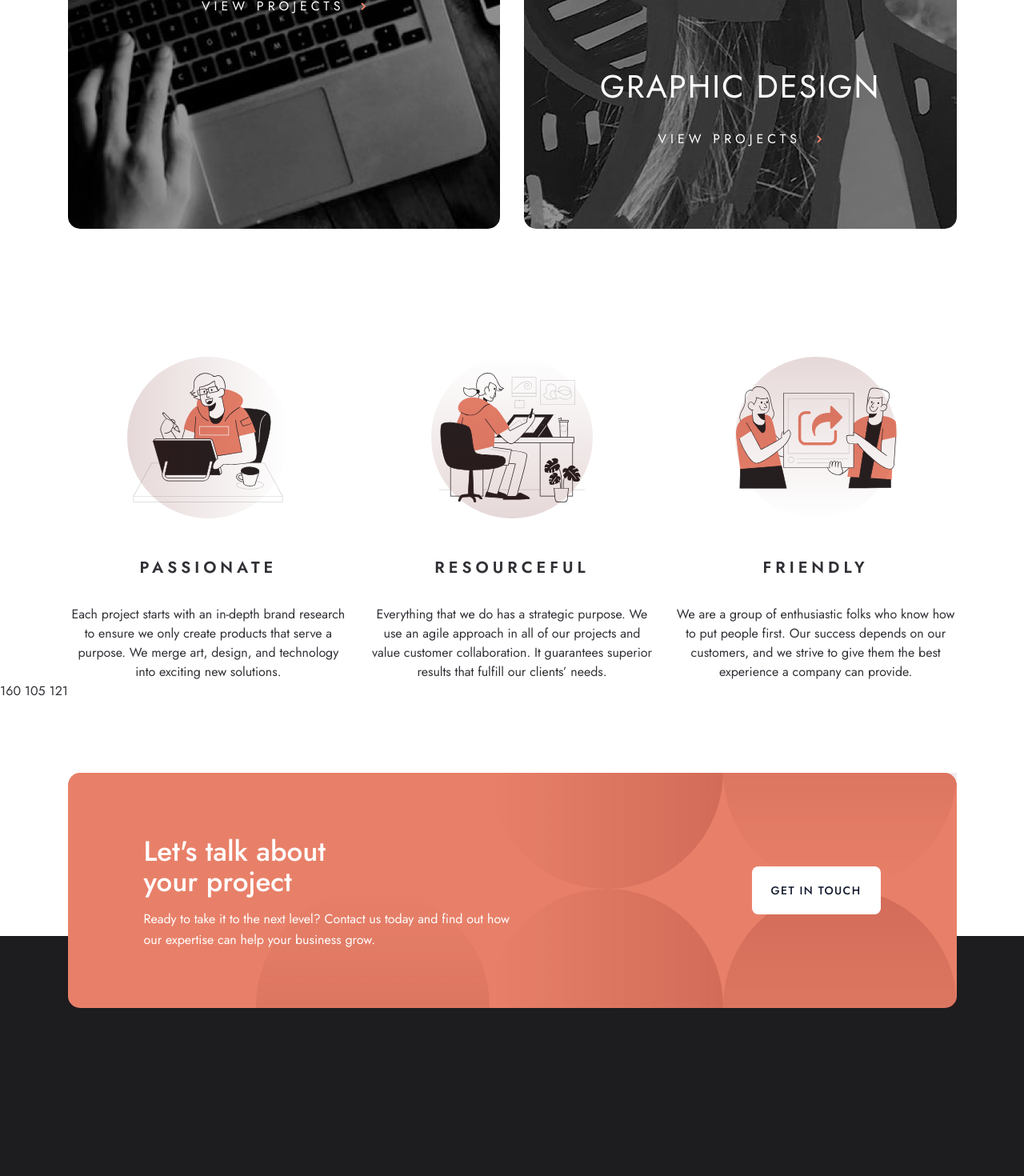
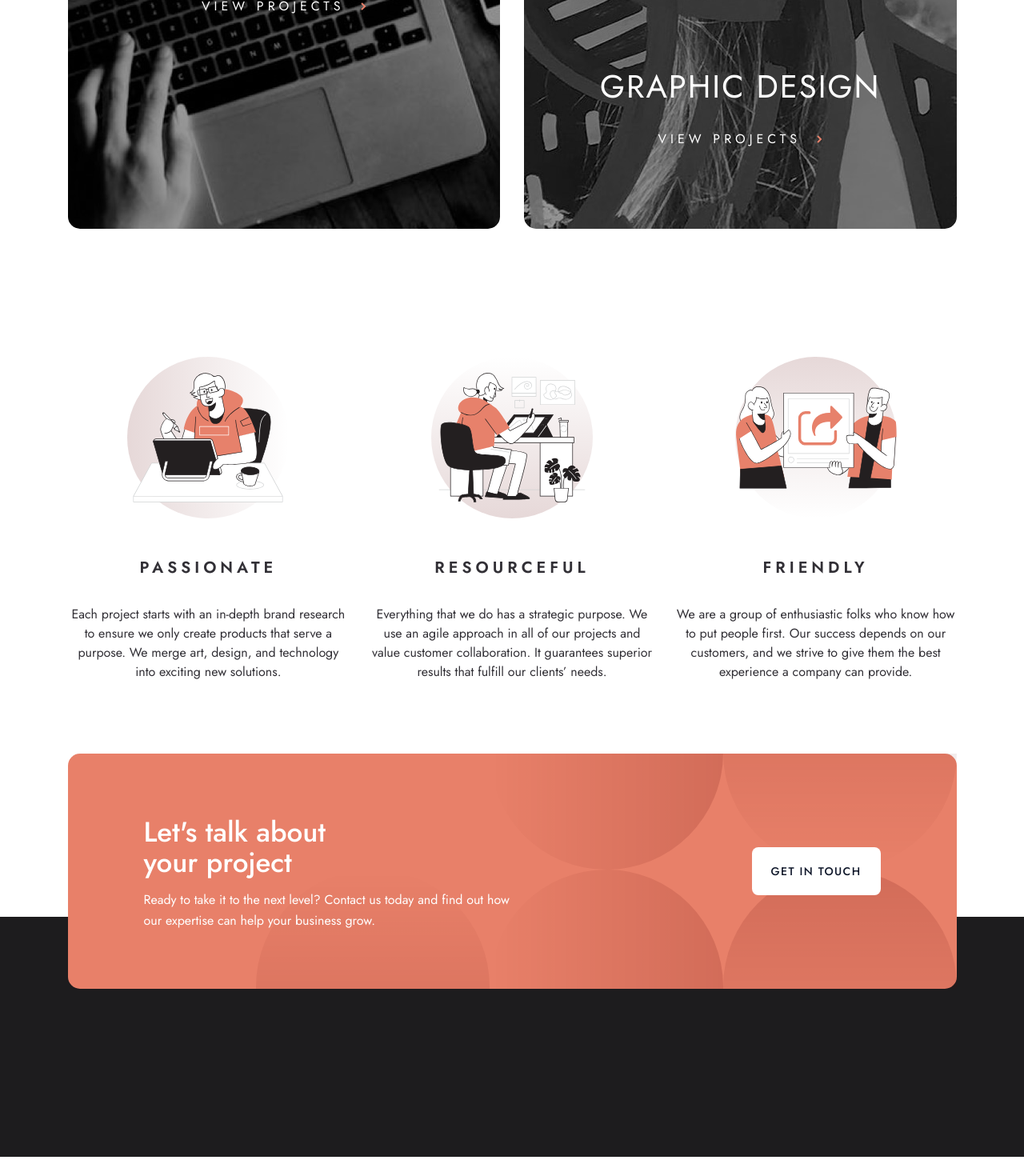
Before and after one commit to ElHuzain/designo-multi-page, a Next.js app: page /home in a window 1280 px wide. Shown: the part 1309-2779 px from the top of the page at 80% size. After the commit the page ends 2755 px from the top, so only its background shows below. Built offline with nearby package versions, Linux system fonts and the light colour scheme.

Commit message:
style adjustments

```diff
--- a/components/common/footer.tsx
+++ b/components/common/footer.tsx
@@ -5,25 +5,29 @@ import { Button } from '@/components/ui/button'
 const Footer = () => {
   return (
     <div>
-      160 105 121
+
       <MaxWidthContainer className="translate-y-[90px] rounded-[15px] bg-primary">
         <div className="relative items-center overflow-hidden justify-between flex px-[95px] py-[72px]">
 
           {/* Background decoration */}
           <img alt='bg-decoration' src='/assets/shared/desktop/bg-pattern-call-to-action.svg' className="absolute z-[-1] right-0 top-[-50%]" />
 
+          {/* Content */}
           <div className="text-white">
             <h2 className="text-[35px] font-[500] flex flex-col mb-2"><span className="mb-[-15px]">Let's talk about</span> <span>your project</span></h2>
             <p className="leading-[26px]">Ready to take it to the next level? Contact us today and find out how<br /> our expertise can help your business grow.</p>
           </div>
+
+          {/* CTA */}
           <Button variant="secondary" className="h-fit w-fit">GEt in touch</Button>
 
         </div >
 
       </MaxWidthContainer >
 
-  {/* Actual footer */ }
-  < footer className = "h-[300px] w-full bg-black" ></footer >
+      {/* Actual footer */}
+      < footer className="h-[300px] w-full bg-black" ></footer >
+
     </div >
   )
 }
--- a/components/pages/home/components/features.tsx
+++ b/components/pages/home/components/features.tsx
@@ -5,7 +5,8 @@ import React from 'react'
 const Features = () => {
     return (
         <MaxWidthContainer>
-            <section className="grid grid-cols-1 lg:grid-cols-3 gap-[80px] md:gap-8 lg:gap-7">
+            <section aria-labelledby='why-us' className="grid grid-cols-1 lg:grid-cols-3 gap-[80px] md:gap-8 lg:gap-7">
+                <h2 id='why-us' className="hidden">Why Designo?</h2>
                 <PassionateFeatureCard />
                 <ResourcesfulFeatureCard />
                 <FriendlyFeatureCard />
--- a/components/ui/feature.tsx
+++ b/components/ui/feature.tsx
@@ -15,8 +15,13 @@ const Feature = ({ title, description, image, backgroundDirection = 'top' }: { t
         <article className="flex flex-col sm:flex-row lg:flex-col items-center sm:gap-[32px] gap-[48px] lg:gap-[48px]">
 
             <div className="relative w-[202px] h-[202px]">
-                <img className={twMerge("absolute top-0 z-10 left-0 h-full w-full object-contain", getDirection())} src="/assets/home/desktop/bg-pattern-hero-home.svg" />
-                <img className="w-full h-full z-20 object-contain" src={image} />
+
+                {/* Background decoration */}
+                <img alt='Background-decoration' className={twMerge("absolute top-0 z-[-1] left-0 h-full w-full object-contain", getDirection())} src="/assets/home/desktop/bg-pattern-hero-home.svg" />
+
+                {/* Icon */}
+                <img alt='Icon' className="w-full h-full z-20 object-contain" src={image} />
+
             </div>
 
             <div className="space-y-[32px] sm:space-y-4 lg:space-y-[32px] text-center w-fit sm:text-left lg:text-center">
```
